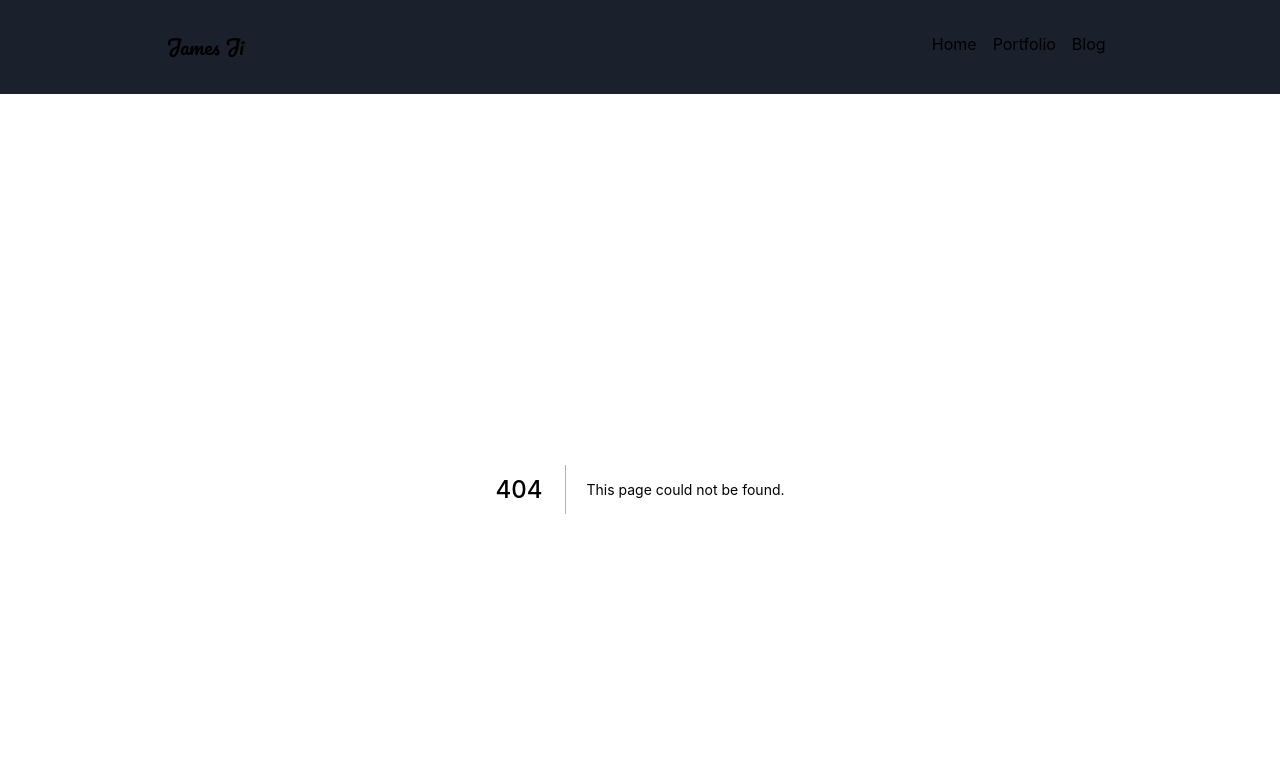
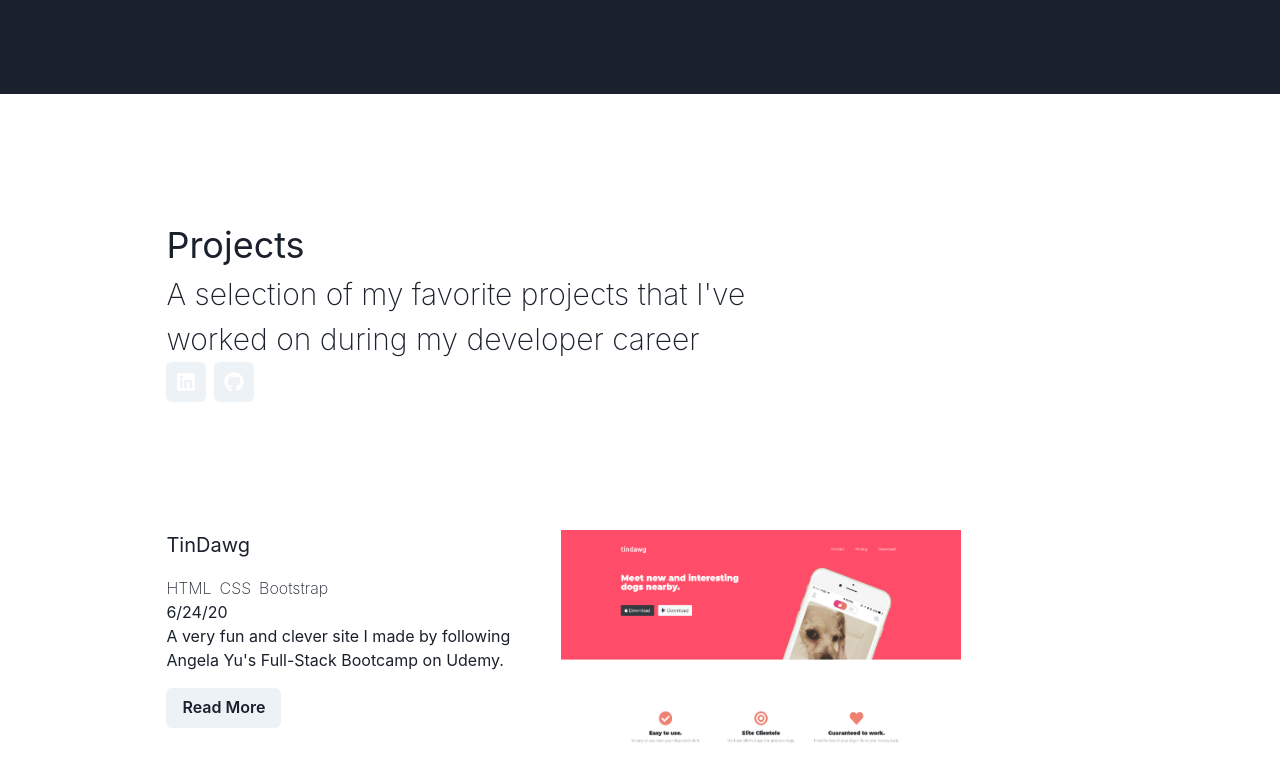
Before and after one commit to Sannnji/next-blog-portfolio, a Next.js app: page /portfolio in a window 1280 px wide. Before the commit this address had no page. Shown: the top 782 px of the page. Built offline with nearby package versions, Linux system fonts and the light colour scheme.

Commit message:
added portfolio page

```diff
--- /dev/null
+++ b/components/PortfolioPost.js
@@ -0,0 +1,31 @@
+import { Flex, Box, Image, Text, Button } from "@chakra-ui/react";
+
+import Link from "next/link";
+
+export const PortfolioPost = ({ post }) => {
+  return (
+    <Flex>
+      <Box w="40%" mr={4}>
+        <Text fontSize="xl" mb={4}>
+          {post.frontmatter.name}
+        </Text>
+
+        <Flex>
+          {post.frontmatter.frameworks.map((element, index) => (
+            <Text key={index} mr={2} fontWeight="thin">
+              {element}
+            </Text>
+          ))}
+        </Flex>
+        <Text>{post.frontmatter.date}</Text>
+        <Text>{post.frontmatter.description}</Text>
+        <Link href={`portfolio/${post.slug}`} passHref>
+          <Button as="a" my={4}>
+            Read More
+          </Button>
+        </Link>
+      </Box>
+      <Image src={post.frontmatter.image} alt="" width="400px" />
+    </Flex>
+  );
+};
--- /dev/null
+++ b/pages/portfolio.js
@@ -0,0 +1,52 @@
+import fs from "fs";
+import path from "path";
+import matter from "gray-matter";
+
+import { PageTitle } from "../components/PageTitle";
+import { PortfolioPost } from "../components/PortfolioPost";
+
+export default function Portfolio({ posts }) {
+  const title = "Projects";
+  const subtitle =
+    "A selection of my favorite projects that I've worked on during my developer career";
+
+  return (
+    <>
+      <PageTitle title={title} subtitle={subtitle} />
+
+      {posts.map((post, index) => (
+        <PortfolioPost key={index} post={post} />
+      ))}
+    </>
+  );
+}
+
+export async function getStaticProps() {
+  const files = fs.readdirSync(path.join("posts/portfolio"));
+
+//   console.log(files);
+
+  const posts = files.map((filename) => {
+    const slug = filename.replace(".mdx", "");
+
+    const markdownWithMeta = fs.readFileSync(
+      path.join("posts/portfolio", filename),
+      "utf-8"
+    );
+
+    const { data: frontmatter } = matter(markdownWithMeta);
+
+    return {
+      slug,
+      frontmatter,
+    };
+  });
+
+//   console.log(posts);
+
+  return {
+    props: {
+      posts,
+    },
+  };
+}
--- /dev/null
+++ b/posts/portfolio/Tindawg.mdx
@@ -0,0 +1,12 @@
+---
+name: "TinDawg"
+date: "6/24/20"
+frameworks: ["HTML", "CSS", "Bootstrap"]
+description: "A very fun and clever site I made by following Angela Yu's Full-Stack Bootcamp on Udemy."
+image: "/images/portfolio/tindawg/main.png"
+---
+
+        Checkmate... Do you have any idea how long it takes those cups to
+        decompose. They're using our own satellites against us. And the clock is
+        ticking. They're using our own satellites against us. And the clock is
+        ticking. You know what? It is beets. I've crashed into a beet truck.
```
Also changed, not shown: public/images/portfolio/tindawg/main.png (added).
